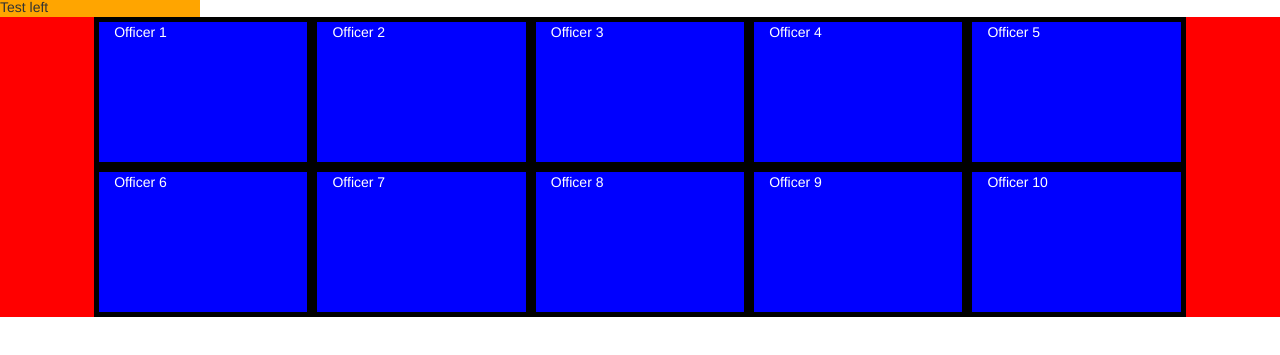
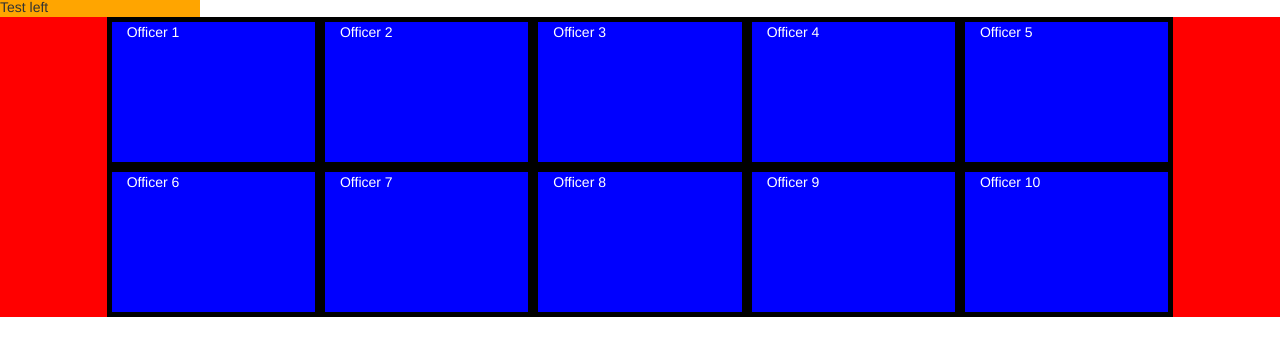
Before and after one commit to 48ca/cscsite, a plain HTML site: page index.html in a window 1280 px wide. Shown: the part 265-620 px from the top of the page. Drawn offline with nearby package versions, Linux system fonts and the light colour scheme.

Commit message:
Override bootstrap .row CSS

```diff
--- a/styles/main.css
+++ b/styles/main.css
@@ -66,3 +66,9 @@ nav.csc-nav {
 	border:5px solid black;
 	background-color:blue;
 }
+
+/* Bootstrap override */
+.row {
+	margin-left:0;
+	margin-right:0;
+}
```
